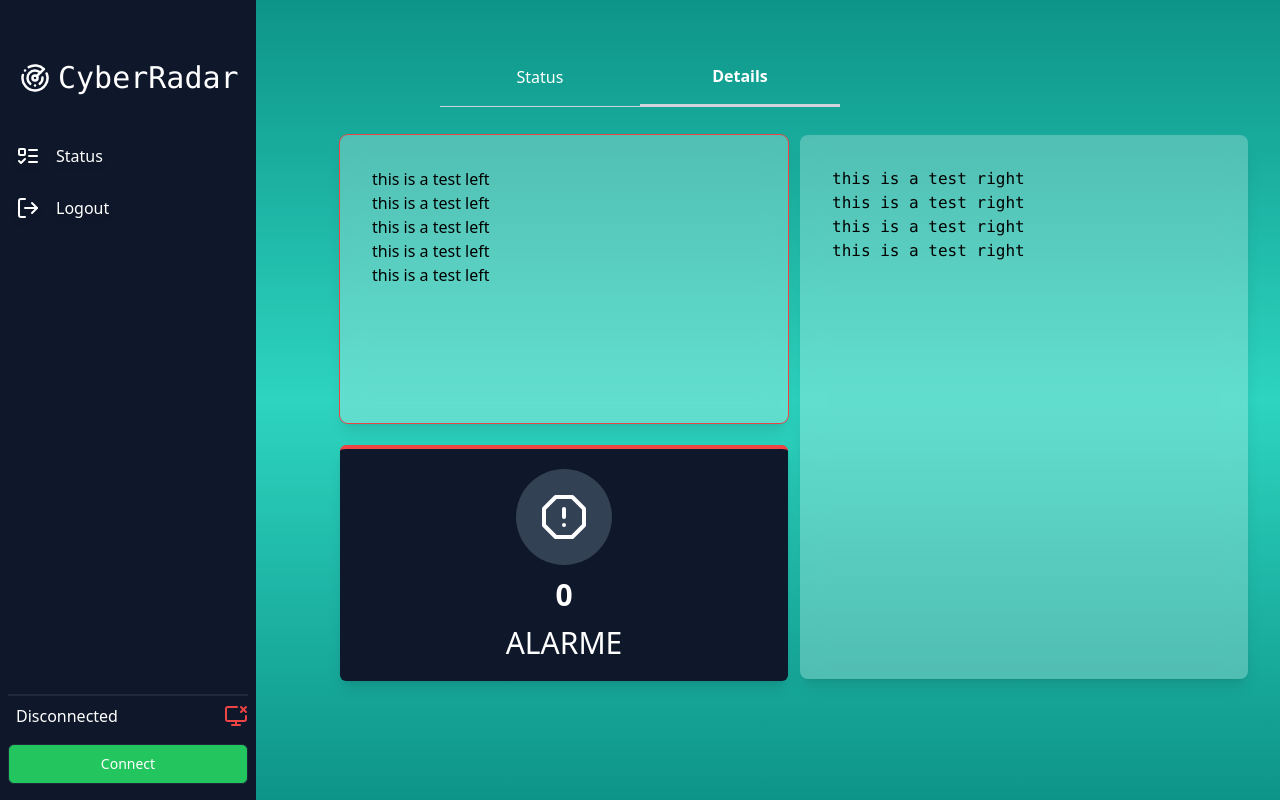
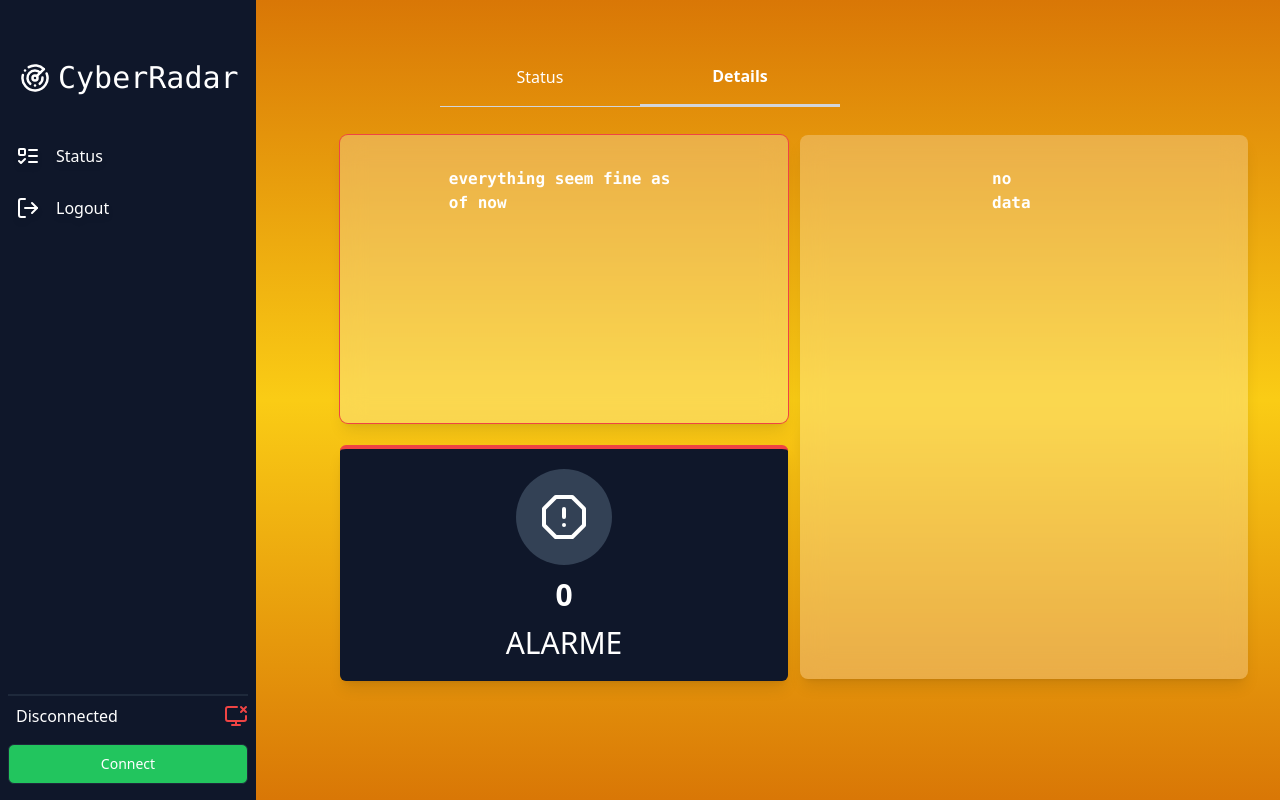
Before and after one commit to issa-hassane/project_, a React (Vite) app in the folder IDS_system/: page /dashboard in a window 1280 px wide. Both pictures are taken after a click on the button "Details". Built offline with nearby package versions, Linux system fonts and the light colour scheme.

Commit message:
ui update based on socket connection state

```diff
--- a/IDS_system/src/components/Dashboard.jsx
+++ b/IDS_system/src/components/Dashboard.jsx
@@ -7,7 +7,7 @@ import { Events } from "./Events";
 import { MyForm } from "./MyForm";
 
 function Dashboad() {
-  const [status, setStatus] = useState("normal");
+  const [status, setStatus] = useState("");
   const [isActive, setIsActive] = useState(1);
   const [isConnected, setIsConnected] = useState(socket.connected);
   const [DataFetchEvent, setDataFetchEvent] = useState([]);
@@ -17,17 +17,25 @@ function Dashboad() {
   };
 
   useEffect(() => {
+    const filteredResult = DataFetchEvent?.filter((e) => e.predicted == 1);
+    // setAttacks(filteredResult);
+    if (filteredResult.length != 0) {
+      setStatus("attack");
+    }
+
     function onConnect() {
       setIsConnected(true);
+      setStatus("normal");
     }
 
     function onDisconnect() {
       setIsConnected(false);
+      setStatus("");
     }
 
     function onDataFetchEvent(value) {
       // console.log(value);
-      console.log(DataFetchEvent);
+      // console.log(DataFetchEvent);
       setDataFetchEvent((previous) => [...previous, value]);
     }
 
@@ -50,14 +58,14 @@ function Dashboad() {
   } else if (status == "attack") {
     bgColor = "bg-gradient-to-t from-red-600 via-red-500 to-red-600";
   } else {
-    bgColor = "bg-gradient-to-t from-amber-500 via-yellow-300 to-amber-500";
+    bgColor = "bg-gradient-to-t from-amber-600 via-yellow-400 to-amber-600";
   }
 
   return (
     <>
       <div className={`text-white h-screen pt-4 relative ${bgColor}`}>
         <ConnectionState isConnected={isConnected} />
-        <Events events={DataFetchEvent} />
+        {/* <Events events={DataFetchEvent} /> */}
         {/* <MyForm /> */}
         <div className="w-[400px] mx-auto mb-4">
           <div className="pt-2 border-b border-gray-300 grid grid-cols-2 w">
@@ -82,7 +90,9 @@ function Dashboad() {
         {/* icon  */}
 
         {isActive === 1 && <Status condition={status} />}
-        {isActive === 2 && <Details />}
+        {isActive === 2 && (
+          <Details events={DataFetchEvent} setStatus={setStatus} />
+        )}
       </div>
     </>
   );
--- a/IDS_system/src/components/Details.jsx
+++ b/IDS_system/src/components/Details.jsx
@@ -1,8 +1,23 @@
 import { AlertOctagon } from "lucide-react";
+import { useRef, useEffect, useState } from "react";
 
 import SideBar from "./SideBar";
 
-function Details() {
+function Details({ events, setStatus }) {
+  const listRef = useRef(null);
+  const [attacks, setAttacks] = useState([]);
+  useEffect(() => {
+    const filteredResult = events?.filter((e) => e.predicted == 1);
+    setAttacks(filteredResult);
+    // if (attacks.length != 0) {
+    //   setStatus("attack");
+    // }
+    console.log(attacks);
+    // Scroll to the bottom of the list whenever new elements are added
+    // listRef.current.scrollIntoView({ behavior: "smooth" });
+    listRef.current?.lastElementChild?.scrollIntoView(false);
+  }, [events]);
+
   return (
     <>
       <SideBar />
@@ -12,13 +27,28 @@ function Details() {
         <div className="grid grid-rows-9 h gap-3 ">
           {/* rows */}
           <div className="row-span-5 ">
-            <div className="scrollbar p-8  ring-1 ring-red-500 rounded-lg shadow-lg backdrop-blur-md bg-white/25 text-black h-72 overflow-y-auto">
-              <p>this is a test left</p>
-              <p>this is a test left</p>
-              <p>this is a test left</p>
-              <p>this is a test left</p>
-
-              <p>this is a test left</p>
+            <div className="scrollbar p-8 font-mono ring-1 ring-red-500 rounded-lg shadow-lg backdrop-blur-md bg-white/25 h-72 overflow-y-auto">
+              {attacks.length == 0 ? (
+                <p className="w-3/5 mx-auto font-semibold ">
+                  everything seem fine as of now
+                </p>
+              ) : (
+                <ul className="bg text-black z-50 divide-y-2 space-y-2">
+                  {attacks.map((attack, index) => (
+                    <li
+                      className="bg-red-50 rounded text-black p-2 ring-red-500 ring-2"
+                      key={index}
+                    >
+                      <p className="ms-3 font-semibold">
+                        predicted: {attack.predicted}
+                      </p>
+                      <p className="font-semibold ms-3">
+                        status: {attack.status}
+                      </p>
+                    </li>
+                  ))}
+                </ul>
+              )}
             </div>
           </div>
           <div className="row-span-4">
@@ -29,7 +59,7 @@ function Details() {
                 <AlertOctagon className="w-1/2 h-1/2" />
               </div>
 
-              <p className="text-3xl font-semibold">0</p>
+              <p className="text-3xl font-semibold">{attacks.length}</p>
               <p className="text-3xl">ALARME</p>
             </div>
             {/* </div> */}
@@ -37,11 +67,27 @@ function Details() {
         </div>
         {/* second col right side*/}
         <div className="h-full">
-          <div className="scrollbar p-8 font-mono rounded-lg shadow-lg backdrop-blur-md bg-white/25 text-black h-[34rem] overflow-y-auto">
-            <p>this is a test right</p>
-            <p>this is a test right</p>
-            <p>this is a test right</p>
-            <p>this is a test right</p>
+          <div
+            ref={listRef}
+            className="scrollbar p-5 font-mono rounded-lg shadow-lg backdrop-blur-md bg-white/25 text-black h-[34rem] overflow-y-auto"
+          >
+            {events.length == 0 ? (
+              <p className="w-16 mt-3  mx-auto font-semibold text-white">
+                no data
+              </p>
+            ) : (
+              <ul className="bg text-black z-50 divide-y-2 space-y-2">
+                {events.map((event, index) => (
+                  <li
+                    className="bg-yellow-50 rounded text-black p-2 "
+                    key={index}
+                  >
+                    <p className="ms-3">predicted: {event.predicted}</p>
+                    <p className="ms-3">status: {event.status}</p>
+                  </li>
+                ))}
+              </ul>
+            )}
           </div>
         </div>
       </div>
--- a/IDS_system/src/components/Status.jsx
+++ b/IDS_system/src/components/Status.jsx
@@ -31,13 +31,13 @@ function ShowIcon({ condition }) {
   } else {
     return (
       <>
-        <div className="absolute w-[38rem] h-[38rem] mt-6">
+        {/* <div className="absolute w-[38rem] h-[38rem] mt-6">
           <Lottie className="" options={defaultOptions} />
-        </div>
-        <AlertCircle
-          className="absolute top-50 w-60 h-60 z-30"
-          color="yellow"
-        />
+        </div> */}
+        <AlertCircle className="absolute top-16 w-48 h-48 z-30" color="white" />
+        <h2 className="text-3xl font-mono">
+          Please connect to the server in Details tab
+        </h2>
       </>
     );
   }
```
